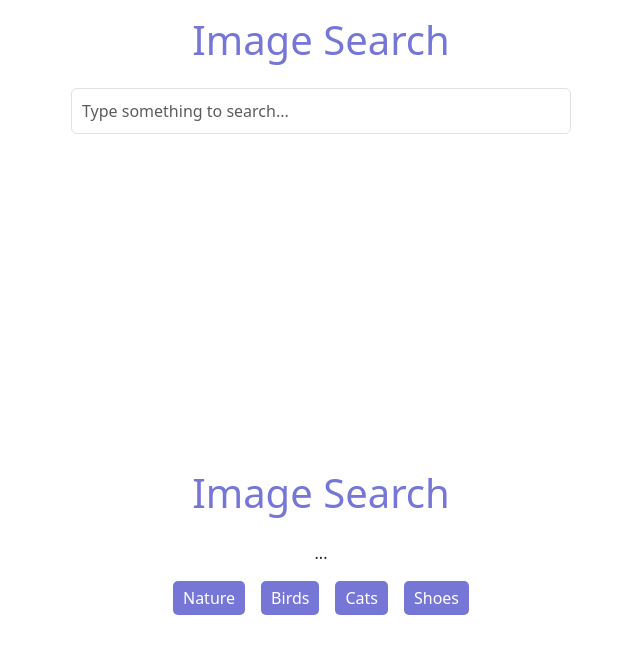
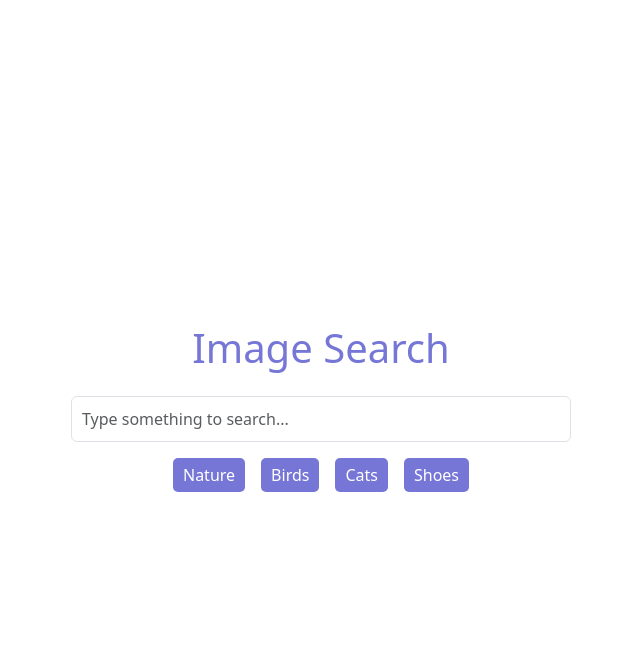
Before and after one commit to RealZacharyFowler/unsplashimagesearch, a React (Vite) app: page / in a window 1280 px wide. Shown: the top 654 px of the page, without its empty margins (319-959 px from the left). Built offline with nearby package versions, Linux system fonts and the light colour scheme.

Commit message:
completed the quick search buttons and the next step is to implement the unsplash api into vite
Signed-off-by: Zachary Fowler <ZacharySamuel.Fowler@gmail.com>

```diff
--- a/src/App.jsx
+++ b/src/App.jsx
@@ -1,16 +1,17 @@
-
+import React, { useRef } from 'react';
 import { Form } from 'react-bootstrap';
 import './index.css';
-import React, { useRef } from 'react';
 
 const App = () => {
-
   const searchInput = useRef(null);
 
   const handleSearch = (event) => {
     event.preventDefault();
     console.log(searchInput.current.value);
+  };
 
+  const handleSelection = (selection) => {
+    searchInput.current.value = selection;
   };
 
   return (
@@ -26,18 +27,12 @@
           />
         </Form>
       </div>
-      <div className='container'>
-      <h1 className='title'>Image Search</h1>
-      <div className='search-section'>
-        ...
+      <div className='filters'>
+        <div onClick={() => handleSelection('nature')}>Nature</div>
+        <div onClick={() => handleSelection('birds')}>Birds</div>
+        <div onClick={() => handleSelection('cats')}>Cats</div>
+        <div onClick={() => handleSelection('shoes')}>Shoes</div>
       </div>
-      <div className='filters'>
-        <div>Nature</div>
-        <div>Birds</div>
-        <div>Cats</div>
-        <div>Shoes</div>
-      </div>
-</div>
     </div>
   );
 };
```
